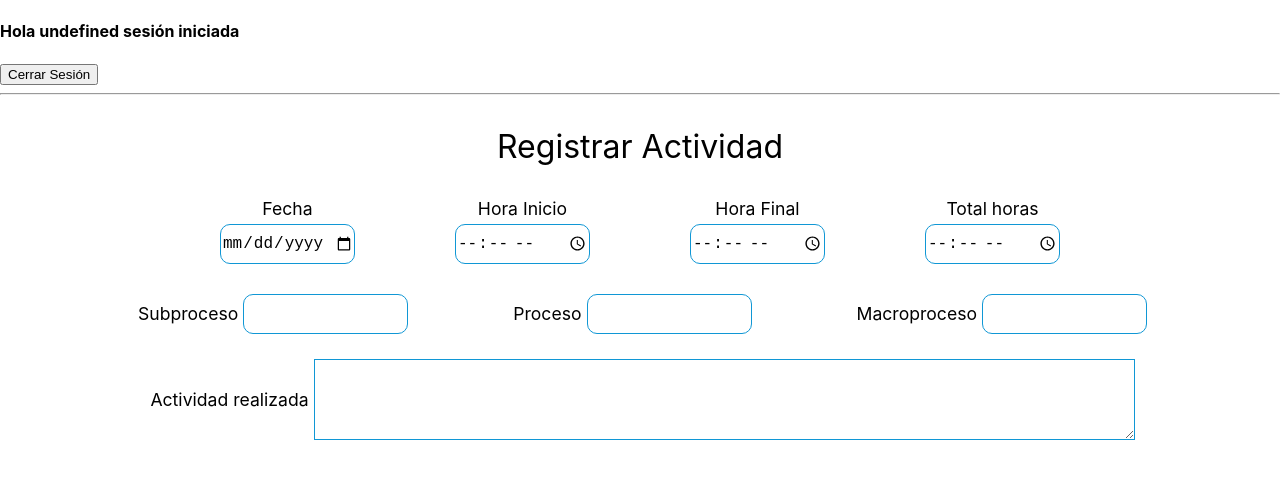
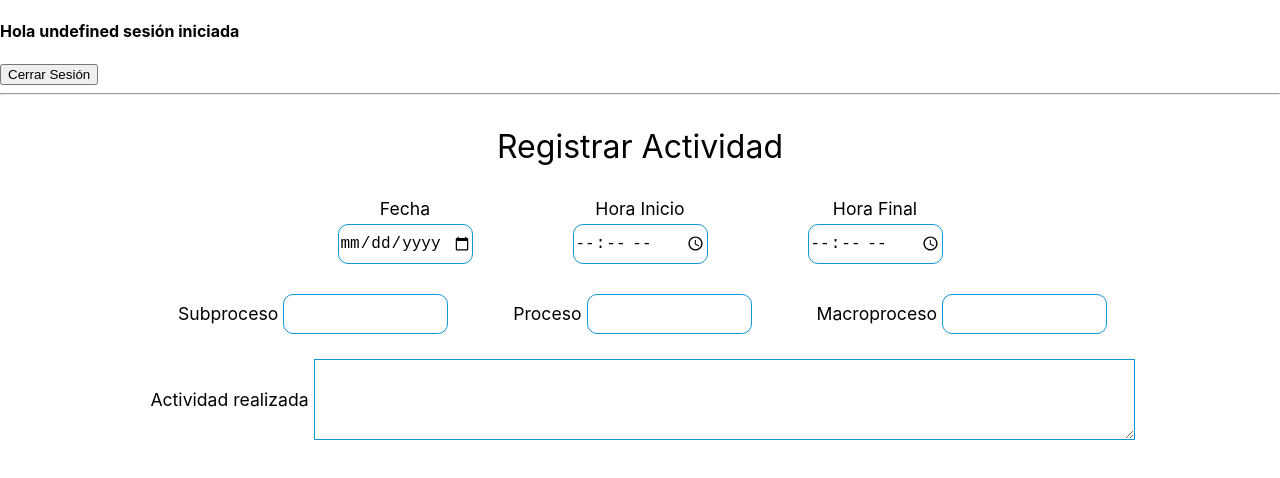
Before and after one commit to drbv27/PygmaProdutivity, a Next.js app: page /HomeP in a window 1280 px wide. Shown: the top 478 px of the page. Built offline with nearby package versions, Linux system fonts and the light colour scheme.

Commit message:
delete some input

```diff
--- a/components/AgregarTarea.js
+++ b/components/AgregarTarea.js
@@ -30,10 +30,10 @@ const AgregarTarea = () => {
           <InputTitle>Hora Final</InputTitle>
           <Inputinicio type="time" />
         </ContTime>
-        <ContTime>
+{/*         <ContTime>
           <InputTitle>Total horas</InputTitle>
           <Inputinicio type="time" />
-        </ContTime>
+        </ContTime> */}
       </ContGen>
       <SectProces>
         <ContProces>
--- a/components/layout/FormTareas.js
+++ b/components/layout/FormTareas.js
@@ -32,7 +32,7 @@ export const Inputinicio = styled.input`
 `;
 export const SectProces = styled.div`
   display: flex;
-  gap: 100px;
+  gap: 60px;
 
   justify-content: center;
   width: 100%;
```
